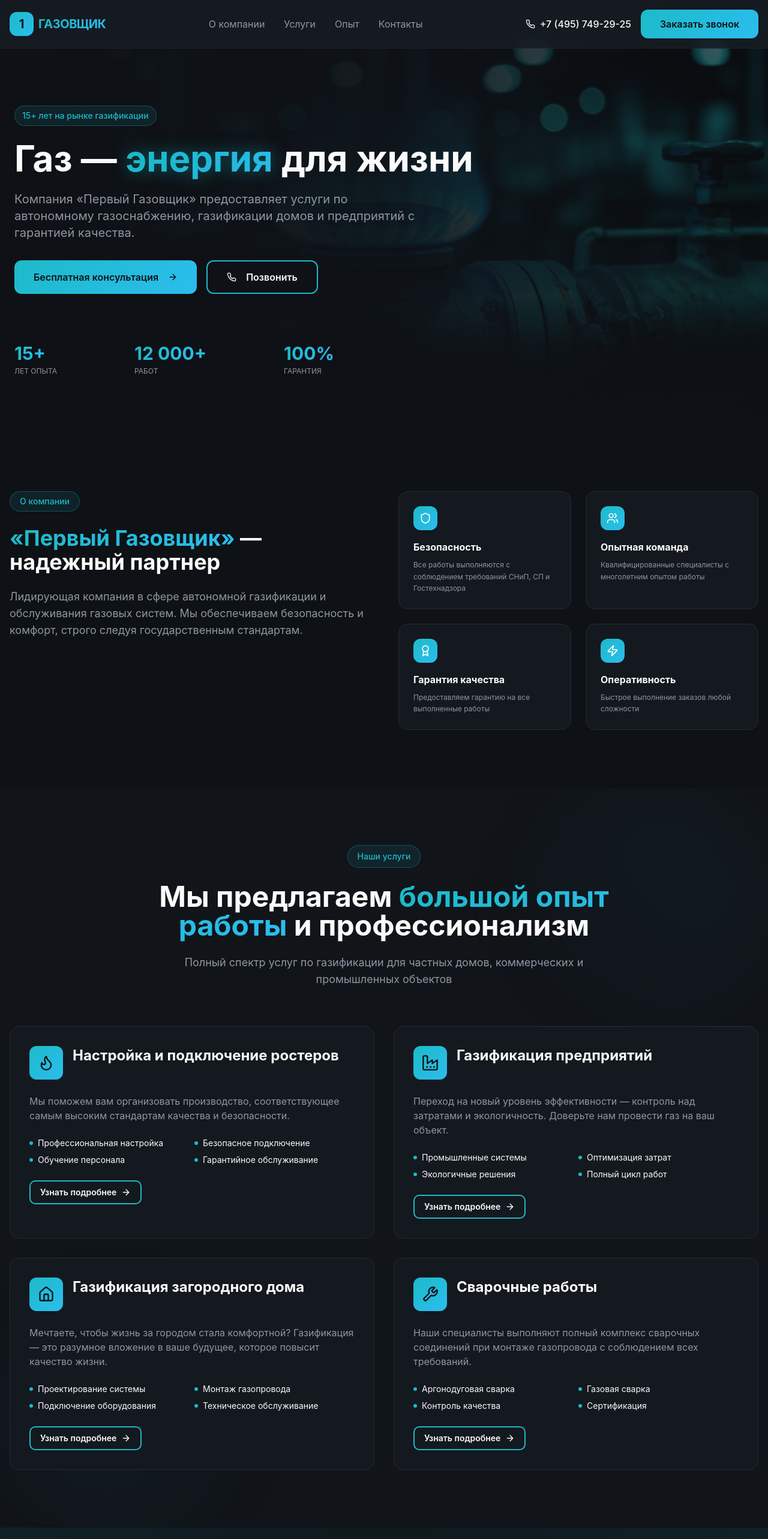
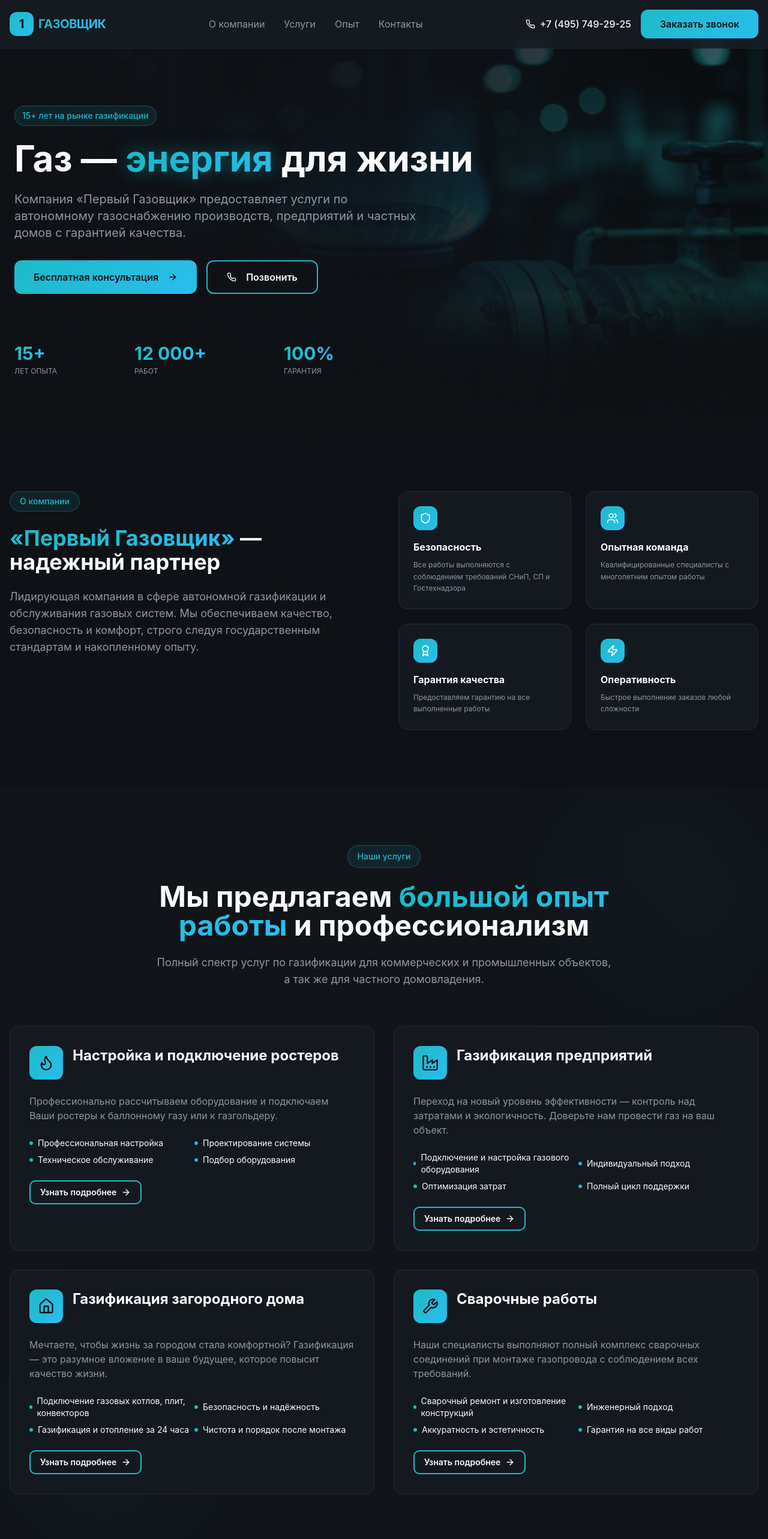
Before and after one commit to HEshechka/gas-website-app, a React (Vite) app in the folder frontend/: page / in a window 1280 px wide. Shown: the top 2566 px of the page at 60% size. Built offline with nearby package versions, Linux system fonts and the light colour scheme; the HTML template or start-up script is replaced by a standard one.

Commit message:
Fix text

```diff
--- a/frontend/src/components/AboutSection.tsx
+++ b/frontend/src/components/AboutSection.tsx
@@ -36,7 +36,7 @@ const AboutSection = () => {
                             <span className="text-gradient">«Первый Газовщик»</span> — надежный партнер
                         </h2>
                         <div className="space-y-4 text-muted-foreground text-base md:text-lg">
-                            <p>Лидирующая компания в сфере автономной газификации и обслуживания газовых систем. Мы обеспечиваем безопасность и комфорт, строго следуя государственным стандартам.</p>
+                            <p>Лидирующая компания в сфере автономной газификации и обслуживания газовых систем. Мы обеспечиваем качество, безопасность и комфорт, строго следуя государственным стандартам и накопленному опыту.</p>
                         </div>
                     </div>
 
--- a/frontend/src/components/Footer.tsx
+++ b/frontend/src/components/Footer.tsx
@@ -38,7 +38,7 @@ const Footer = () => {
 
                             {/* Telegram */}
                             <a
-                                href="https://t.me/"
+                                href="https://t.me/i7492925"
                                 target="_blank"
                                 rel="noopener noreferrer"
                                 className="w-10 h-10 rounded-lg bg-secondary flex items-center justify-center hover:bg-primary hover:text-primary-foreground transition-colors"
--- a/frontend/src/components/HeroSection.tsx
+++ b/frontend/src/components/HeroSection.tsx
@@ -28,8 +28,8 @@ const HeroSection = () => {
 
                     <p className="text-base sm:text-lg md:text-xl text-muted-foreground max-w-2xl mb-8 animate-slide-up"
                        style={{animationDelay: '0.2s'}}>
-                        Компания «Первый Газовщик» предоставляет услуги по автономному газоснабжению,
-                        газификации домов и предприятий с гарантией качества.
+                        Компания «Первый Газовщик» предоставляет услуги по автономному газоснабжению производств,
+                        предприятий и частных домов с гарантией качества.
                     </p>
 
                     <div className="flex flex-col sm:flex-row gap-4 mb-8 md:mb-12 animate-slide-up"
--- a/frontend/src/components/ServicesSection.tsx
+++ b/frontend/src/components/ServicesSection.tsx
@@ -5,26 +5,26 @@ const services = [
   {
     icon: Flame,
     title: "Настройка и подключение ростеров",
-    description: "Мы поможем вам организовать производство, соответствующее самым высоким стандартам качества и безопасности.",
-    features: ["Профессиональная настройка", "Безопасное подключение", "Обучение персонала", "Гарантийное обслуживание"],
+    description: "Профессионально рассчитываем оборудование и подключаем Ваши ростеры к баллонному газу или к газгольдеру.",
+    features: ["Профессиональная настройка", "Проектирование системы", "Техническое обслуживание", "Подбор оборудования"],
   },
   {
     icon: Factory,
     title: "Газификация предприятий",
     description: "Переход на новый уровень эффективности — контроль над затратами и экологичность. Доверьте нам провести газ на ваш объект.",
-    features: ["Промышленные системы", "Оптимизация затрат", "Экологичные решения", "Полный цикл работ"],
+    features: ["Подключение и настройка газового оборудования", "Индивидуальный подход", "Оптимизация затрат", "Полный цикл поддержки"],
   },
   {
     icon: Home,
     title: "Газификация загородного дома",
     description: "Мечтаете, чтобы жизнь за городом стала комфортной? Газификация — это разумное вложение в ваше будущее, которое повысит качество жизни.",
-    features: ["Проектирование системы", "Монтаж газопровода", "Подключение оборудования", "Техническое обслуживание"],
+    features: ["Подключение газовых котлов, плит, конвекторов", "Безопасность и надёжность", "Газификация и отопление за 24 часа", "Чистота и порядок после монтажа"],
   },
   {
     icon: Wrench,
     title: "Сварочные работы",
     description: "Наши специалисты выполняют полный комплекс сварочных соединений при монтаже газопровода с соблюдением всех требований.",
-    features: ["Аргонодуговая сварка", "Газовая сварка", "Контроль качества", "Сертификация"],
+    features: ["Сварочный ремонт и изготовление конструкций", "Инженерный подход", "Аккуратность и эстетичность", "Гарантия на все виды работ"],
   },
 ];
 
@@ -44,7 +44,7 @@ const ServicesSection = () => {
             Мы предлагаем <span className="text-gradient">большой опыт работы</span> и профессионализм
           </h2>
           <p className="text-lg text-muted-foreground">
-            Полный спектр услуг по газификации для частных домов, коммерческих и промышленных объектов
+            Полный спектр услуг по газификации для  коммерческих и промышленных объектов, а так же для частного домовладения.
           </p>
         </div>
 
```
